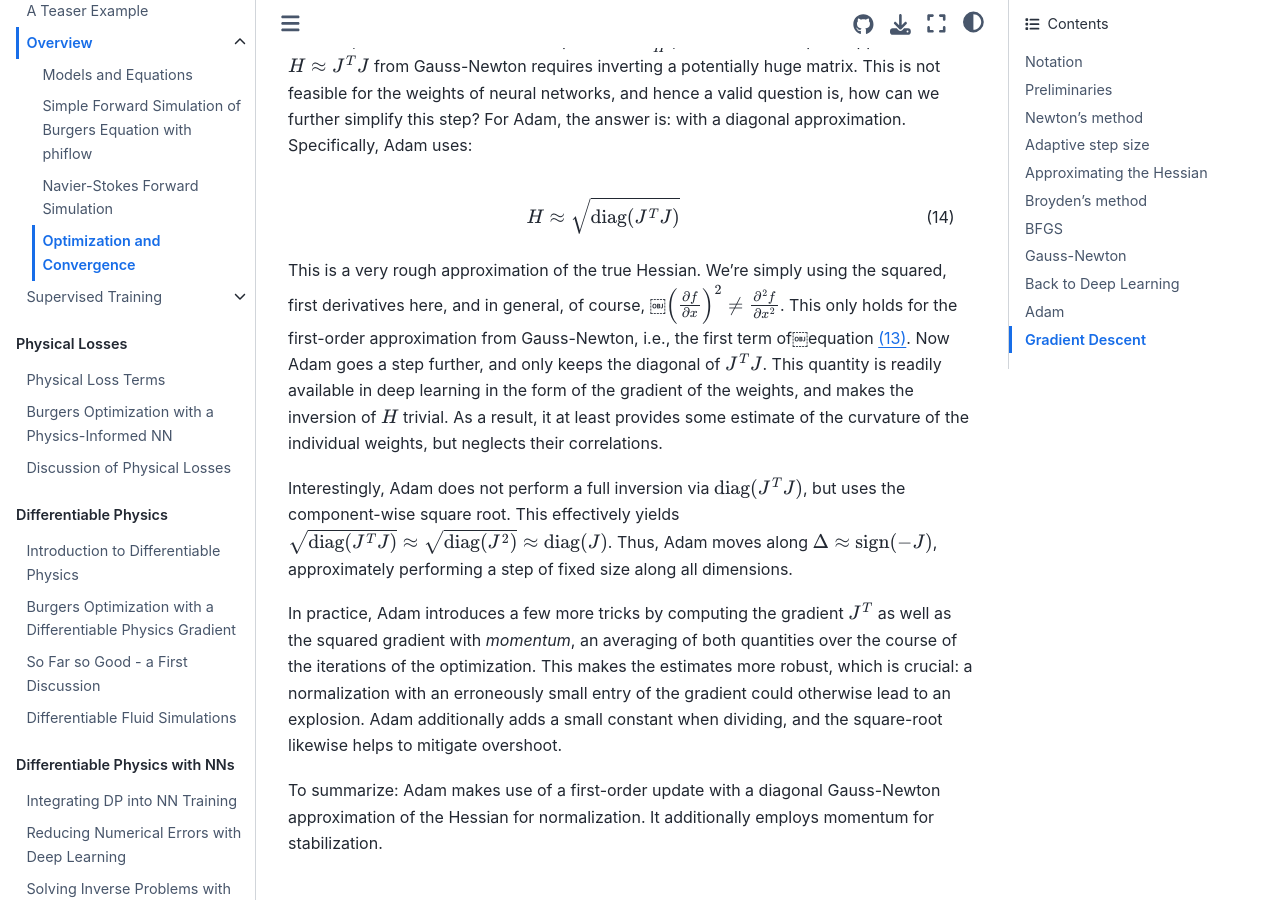
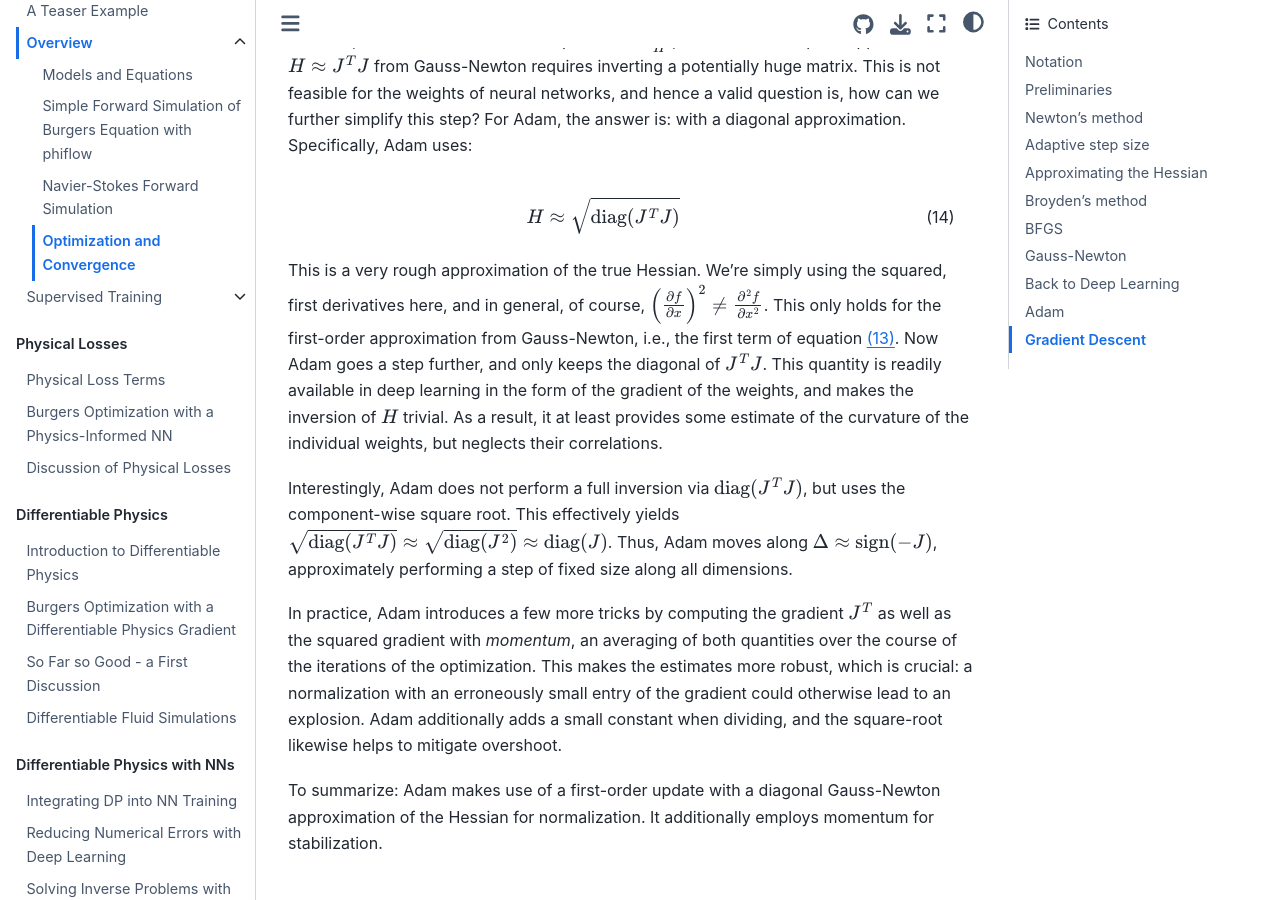
Before and after one commit to tum-pbs/pbdl-book, a Jupyter Book: the page built from overview-optconv.md, in a window 1280 px wide and 900 px high, scrolled down 8628 px. Built offline with Jupyter Book 1.0.4 settings and Sphinx 7.4.7 and the Sphinx Book theme 1.1.4, drawn with Linux system fonts in a browser that asks for light colours; pages that are not in the unit, such as notebooks, are missing from menus; some of the changed text lies outside the part shown.

Commit message:
fixing typos

```diff
--- a/overview-optconv.md
+++ b/overview-optconv.md
@@ -57,7 +57,7 @@ Then we also need the _Lagrange form_, which yields an exact solution for a $\xi
 
 $$L(x+\Delta) = L + J \Delta + \frac{1}{2} H(\xi) \Delta^2$$
 
-In several instances we'll make use of the fundamental theorem of calculus, repeated here for completeness:   ￼
+In several instances we'll make use of the fundamental theorem of calculus, repeated here for completeness:
 
 $$f(x+\Delta) = f(x) \int_0^1 \text{d}s ~ f'(x+s \Delta) \Delta \ . $$
 
@@ -128,7 +128,7 @@ a parabola, and a small $H$ might overshoot in undesirable ways. The far left in
 
 To make statements about convergence, we need some fundamental assumptions: convexity and smoothness
 of our loss function. Then we'll focus on showing that the loss decreases, and
-that we move along a sequence of smaller sets ￼$\forall x ~ L(x)<L(x_n)$
+that we move along a sequence of smaller sets $\forall x ~ L(x)<L(x_n)$
 with lower loss values.
 
 First, we apply the fundamental theorem to L
@@ -249,7 +249,7 @@ for solving classical non-linear optimization problems.
 Another attractive variant of Newton's method can be derived by
 restricting $L$ to be a classical $L^2$ loss. This gives the _Gauss-Newton_ (GN) algorithm.
 Thus, we still use $\Delta = - \frac{J^T}{H}$ , but
-rely on a squared loss of the form $L=|f|^2$￼ for an arbitrary $f(x)$.
+rely on a squared loss of the form $L=|f|^2$ for an arbitrary $f(x)$.
 The derivatives of $f$ are denoted by $J_f, H_f$, in contrast to the
 generic $J,H$ for $L$, as before.
 Due to the chain rule, we have $J=2~f^T J_f$.
@@ -296,8 +296,8 @@ $$
     H \approx \sqrt{\text{diag}(J^TJ)}
 $$ (h-approx-adam)
 
-This is a very rough approximation of the true Hessian. We're simply using the squared, first derivatives here, and in general, of course, ￼$\Big( \frac{\partial f}{\partial x} \Big)^2 \ne \frac{\partial^2 f}{\partial x^2}$.
-This only holds for the first-order approximation from Gauss-Newton, i.e., the first term of￼equation {eq}`gauss-newton-approx`. Now Adam goes a step further, and only keeps the diagonal of $J^T J$. This quantity is readily available in deep learning in the form of the gradient of the weights, and makes the inversion of $H$ trivial. As a result, it at least provides some estimate of the curvature of the individual weights, but neglects their correlations.
+This is a very rough approximation of the true Hessian. We're simply using the squared, first derivatives here, and in general, of course, $\Big( \frac{\partial f}{\partial x} \Big)^2 \ne \frac{\partial^2 f}{\partial x^2}$.
+This only holds for the first-order approximation from Gauss-Newton, i.e., the first term of equation {eq}`gauss-newton-approx`. Now Adam goes a step further, and only keeps the diagonal of $J^T J$. This quantity is readily available in deep learning in the form of the gradient of the weights, and makes the inversion of $H$ trivial. As a result, it at least provides some estimate of the curvature of the individual weights, but neglects their correlations.
 
 Interestingly, Adam does not perform a full inversion via $\text{diag}(J^T J)$, but uses the component-wise square root.
 This effectively yields $\sqrt{\text{diag}(J^T J)} \approx \sqrt{\text{diag}(J^2)} \approx \text{diag}(J)$.
@@ -340,7 +340,7 @@ $$\begin{aligned}
 
 %      & \le - \frac{ \lambda}{2} | J|^2
 % thus: $L(x+\Delta) \le L(x) -\lambda |J|^2 +  \frac{ \lambda^2 \mathcal L}{2} | J|^2$
-% (Plus NNs not convex… plus ReLU not twice diff.able, H is zero everywhere and undefined in some places)
+% (Plus NNs not convex... plus ReLU not twice diff.able, H is zero everywhere and undefined in some places)
 
 Like above for Newton's method in equation {eq}`newton-step-size-conv` we have a negative linear term
 that dominates the loss for small enough $\lambda$.
```
Also changed, not shown: overview-burgers-forw.ipynb, overview-ns-forw.ipynb.
